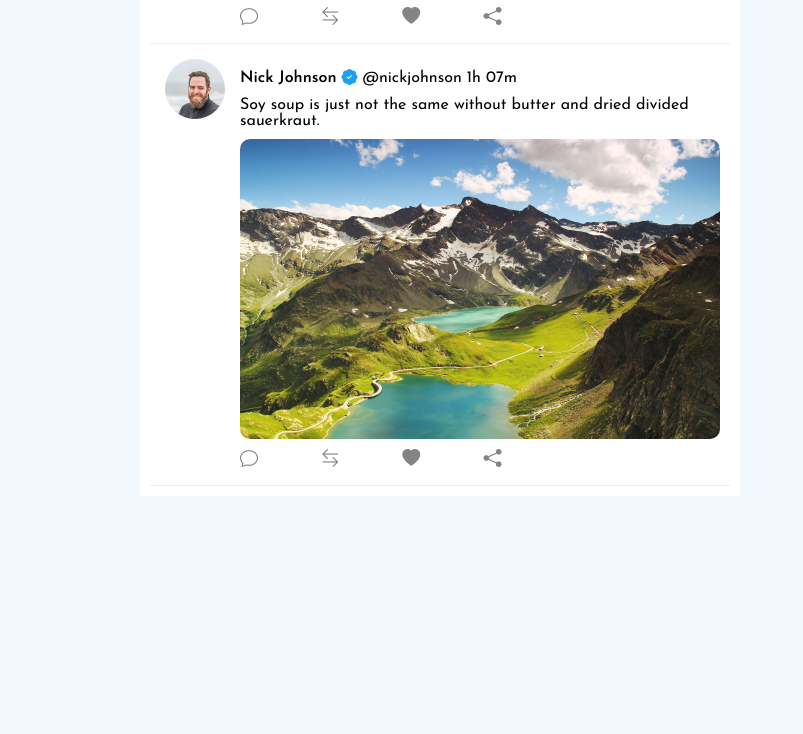
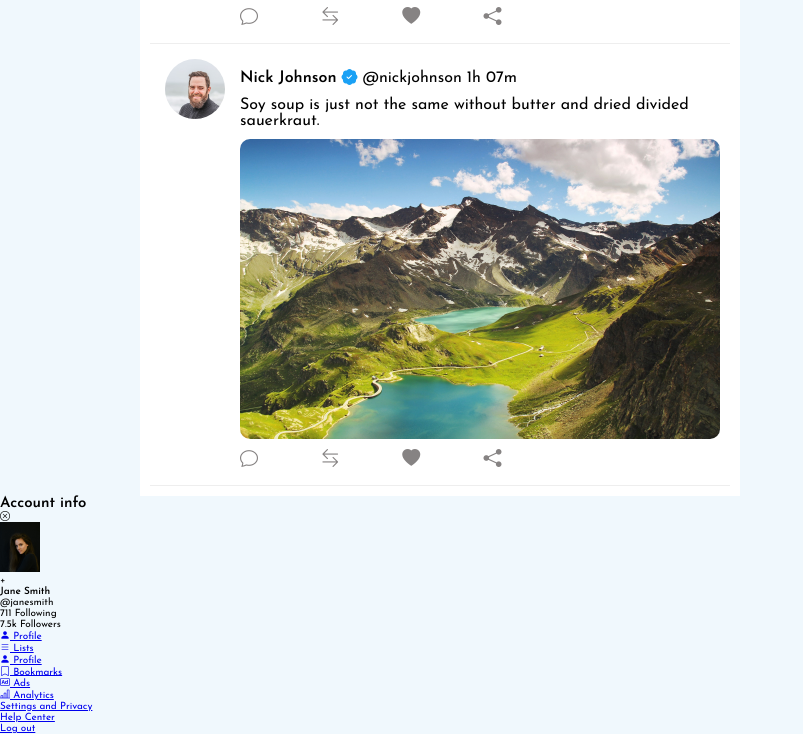
Before and after one commit to Daud94/twitter_clone, a website: page index.html in a window 1280 px wide. Shown: the part 1936-2670 px from the top of the page, without its empty margins (0-803 px from the left). Before the commit the page ends 2432 px from the top, so only its background shows below. Drawn offline with nearby package versions, Linux system fonts and the light colour scheme.

Commit message:
create structure of sidebar

```diff
--- a/index.html
+++ b/index.html
@@ -358,6 +358,75 @@
         </div>
     </div>
 <!--    end of post modal-->
+<!--    sidebar-->
+    <div class="sidebar-wrapper">
+        <div class="sidebar">
+            <div class="sidebar-header">
+                <h2>Account info</h2>
+                <i class="bi-x-circle"></i>
+            </div>
+            <div class="sidebar-user">
+                <div class="sidebar-user-img">
+                    <img src="images/user1.jpg" alt="" width="40">
+                </div>
+                <span>+</span>
+            </div>
+            <div class="sidebar-user-info">
+                <h4>Jane Smith</h4>
+                <p>@janesmith</p>
+            </div>
+            <div class="following">
+                <p class="following-paragraph">
+                    <span>711</span> Following
+                </p>
+                <p class="following-paragraph">
+                    <span>7.5k</span> Followers
+                </p>
+            </div>
+            <div class="sidebar-list-1">
+                <ul>
+                    <li><a href="#">
+                        <i class="bi-person-fill"></i>
+                        Profile
+                    </a></li>
+                    <li><a href="#">
+                        <i class="bi-list"></i>
+                        Lists
+                    </a></li>
+                    <li><a href="#">
+                        <i class="bi-person-fill"></i>
+                        Profile
+                    </a></li>
+                    <li><a href="#">
+                        <i class="bi-bookmark"></i>
+                        Bookmarks
+                    </a></li>
+                    <li><a href="#">
+                        <i class="bi-badge-ad"></i>
+                        Ads
+                    </a></li>
+                    <li><a href="#">
+                        <i class="bi-bar-chart-line"></i>
+                        Analytics
+                    </a></li>
+                </ul>
+            </div>
+            <div class="sidebar-list-2">
+                <ul>
+                    <li><a href="#">
+                        Settings and Privacy
+                    </a></li>
+                    <li><a href="#">
+                        Help Center
+                    </a></li>
+                    <li><a href="#">
+                        Log out
+                    </a></li>
+                </ul>
+            </div>
+        </div>
+    </div>
+<!--    end of sidebar-->
 </section>
 <!--end of feeds page-->
 <script src="script.js"></script>
```
